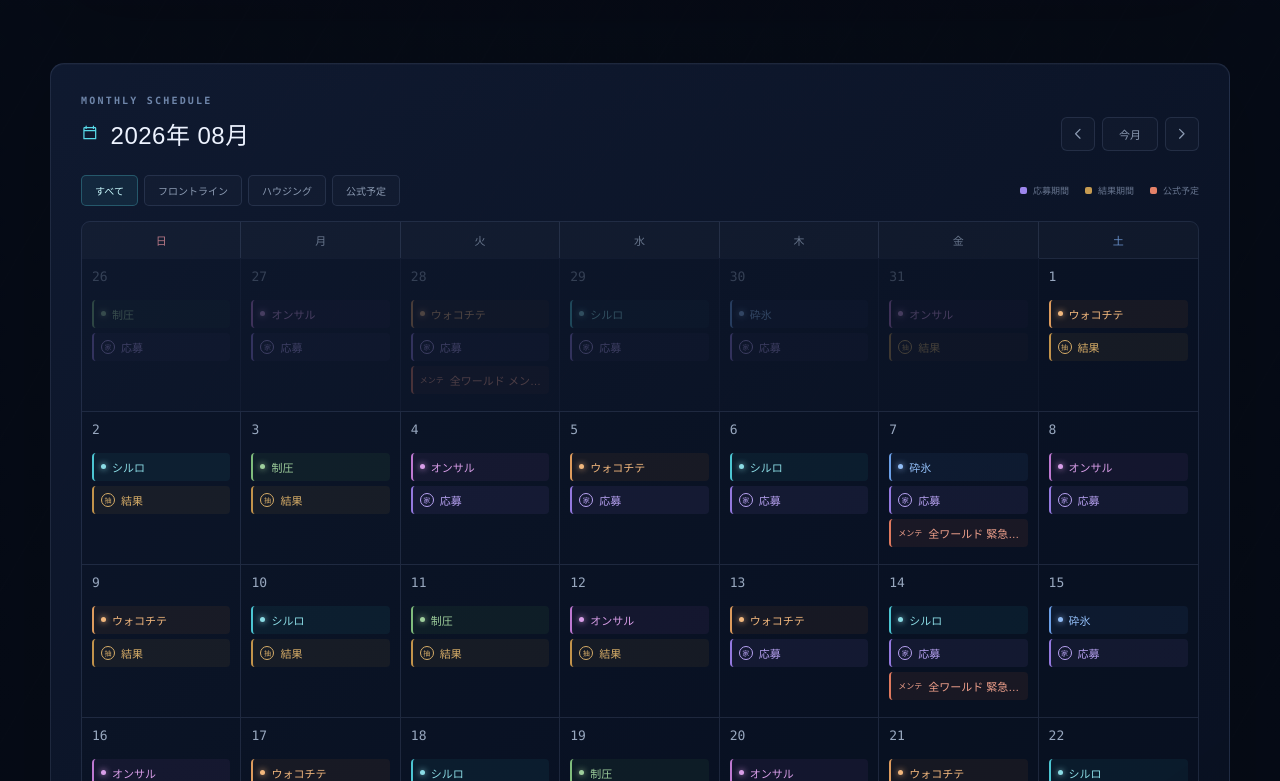
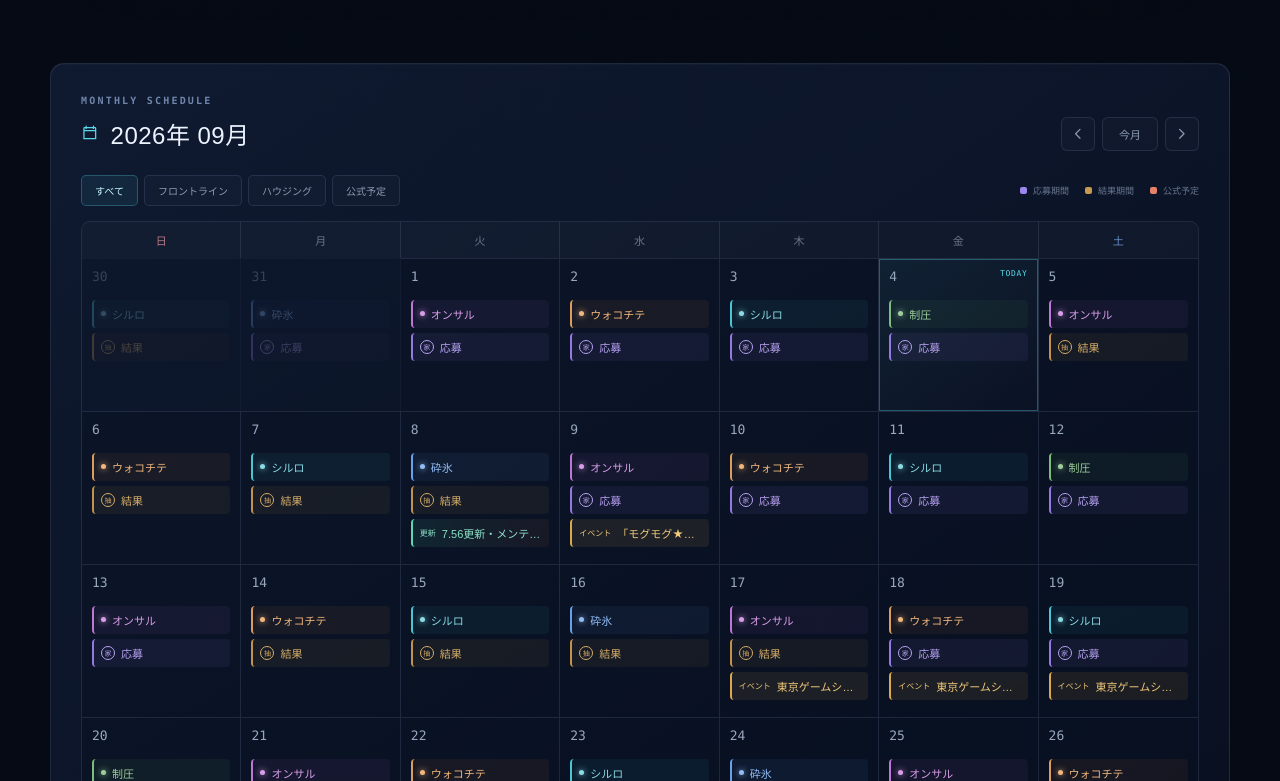
Before and after one commit to naikasann/ff14_calendar, a Next.js app: page / in a window 1280 px wide. Shown: the part 1079-1860 px from the top of the page. Built offline with nearby package versions, Linux system fonts and the light colour scheme.

Commit message:
Show the current month on initial calendar load

```diff
--- a/app/page.tsx
+++ b/app/page.tsx
@@ -356,6 +356,9 @@ function MonthCalendar({ today }: { today: CalendarDate }) {
   const [month, setMonth] = useState<CalendarDate>({ year: today.year, month: today.month, day: 1 });
   const [filter, setFilter] = useState<CalendarFilter>("all");
   const [selectedOfficialEvents, setSelectedOfficialEvents] = useState<OfficialEvent[] | null>(null);
+  useEffect(() => {
+    setMonth({ year: today.year, month: today.month, day: 1 });
+  }, [today.year, today.month]);
   const days = useMemo(() => getCalendarDays(month), [month]);
   const moveMonth = (amount: number) => {
     const next = new Date(Date.UTC(month.year, month.month - 1 + amount, 1));
```
